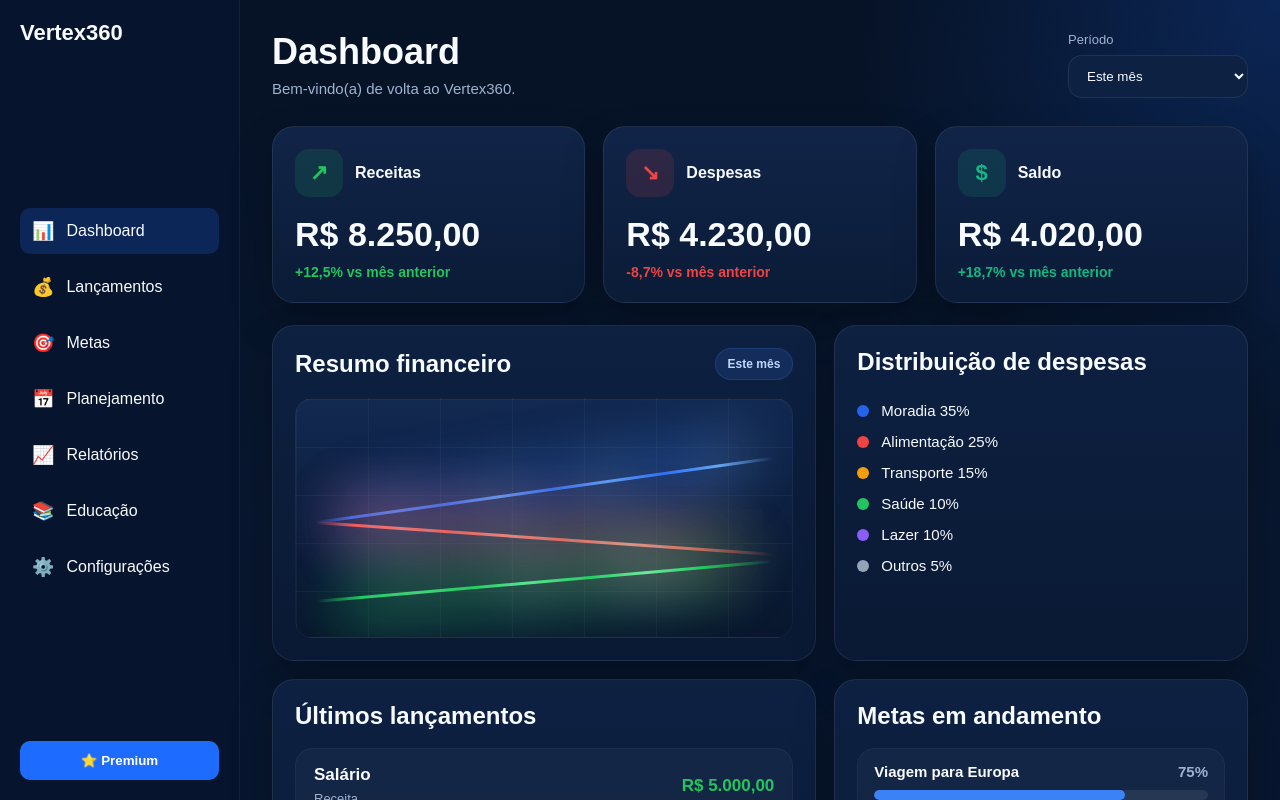
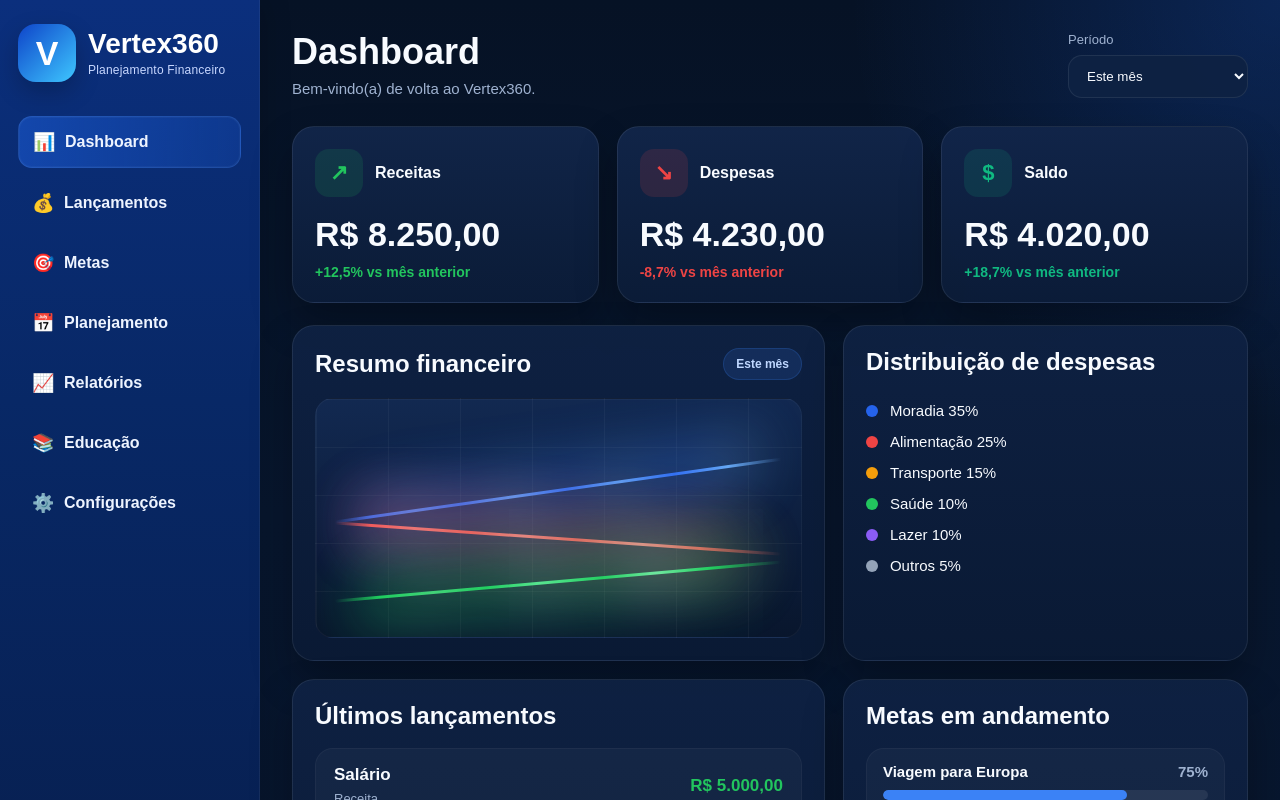
Before and after one commit to paulogomesplanejadorfinanceiro-dot/verte360-app, a React (Vite) app: page / in a window 1280 px wide. Shown: the top 800 px of the page. Built offline with nearby package versions, Linux system fonts and the light colour scheme.

Commit message:
Update Sidebar.jsx

```diff
--- a/src/components/Sidebar.jsx
+++ b/src/components/Sidebar.jsx
@@ -1,57 +1,104 @@
 export default function Sidebar() {
+  const menuItems = [
+    { icon: "📊", label: "Dashboard", active: true },
+    { icon: "💰", label: "Lançamentos" },
+    { icon: "🎯", label: "Metas" },
+    { icon: "📅", label: "Planejamento" },
+    { icon: "📈", label: "Relatórios" },
+    { icon: "📚", label: "Educação" },
+    { icon: "⚙️", label: "Configurações" },
+  ];
+
   return (
-    <div style={styles.sidebar}>
-      <div style={styles.logo}>Vertex360</div>
+    <aside style={styles.sidebar}>
+      <div>
+        <div style={styles.brandBlock}>
+          <div style={styles.logoBox}>
+            <span style={styles.logoV}>V</span>
+          </div>
 
-      <div style={styles.menu}>
-        <MenuItem icon="📊" label="Dashboard" active />
-        <MenuItem icon="💰" label="Lançamentos" />
-        <MenuItem icon="🎯" label="Metas" />
-        <MenuItem icon="📅" label="Planejamento" />
-        <MenuItem icon="📈" label="Relatórios" />
-        <MenuItem icon="📚" label="Educação" />
-        <MenuItem icon="⚙️" label="Configurações" />
+          <div>
+            <div style={styles.logoText}>Vertex360</div>
+            <div style={styles.subtitle}>Planejamento Financeiro</div>
+          </div>
+        </div>
+
+        <nav style={styles.menu}>
+          {menuItems.map((item) => (
+            <div
+              key={item.label}
+              style={{
+                ...styles.menuItem,
+                ...(item.active ? styles.menuItemActive : {}),
+              }}
+            >
+              <span style={styles.menuIcon}>{item.icon}</span>
+              <span style={styles.menuLabel}>{item.label}</span>
+            </div>
+          ))}
+        </nav>
       </div>
 
       <div style={styles.footer}>
-        <button style={styles.upgrade}>
-          ⭐ Premium
-        </button>
+        <button style={styles.premiumButton}>⭐ Premium</button>
       </div>
-    </div>
-  );
-}
-
-function MenuItem({ icon, label, active }) {
-  return (
-    <div
-      style={{
-        ...styles.item,
-        background: active ? "rgba(30,107,255,0.2)" : "transparent",
-      }}
-    >
-      <span style={styles.icon}>{icon}</span>
-      <span>{label}</span>
-    </div>
+    </aside>
   );
 }
 
 const styles = {
   sidebar: {
-    width: "240px",
-    height: "100vh",
-    background: "#06152d",
-    padding: "20px",
+    width: "260px",
+    minHeight: "100vh",
+    background:
+      "linear-gradient(180deg, #0b2f7d 0%, #082866 35%, #071b45 100%)",
+    padding: "24px 18px",
     display: "flex",
     flexDirection: "column",
     justifyContent: "space-between",
-    borderRight: "1px solid rgba(255,255,255,0.05)",
+    borderRight: "1px solid rgba(255,255,255,0.06)",
+    boxShadow: "0 0 30px rgba(0,0,0,0.18)",
   },
 
-  logo: {
-    fontSize: "22px",
-    fontWeight: "700",
-    marginBottom: "30px",
+  brandBlock: {
+    display: "flex",
+    alignItems: "center",
+    gap: "12px",
+    marginBottom: "34px",
+  },
+
+  logoBox: {
+    width: "58px",
+    height: "58px",
+    borderRadius: "18px",
+    background: "linear-gradient(135deg, #0e44c9 0%, #3ec7ff 100%)",
+    display: "flex",
+    alignItems: "center",
+    justifyContent: "center",
+    boxShadow: "0 10px 24px rgba(0,0,0,0.22)",
+    flexShrink: 0,
+  },
+
+  logoV: {
+    fontSize: "34px",
+    fontWeight: "800",
+    color: "#ffffff",
+    lineHeight: 1,
+    fontFamily: "Arial, Helvetica, sans-serif",
+  },
+
+  logoText: {
+    fontSize: "28px",
+    fontWeight: "800",
+    color: "#ffffff",
+    lineHeight: 1.05,
+  },
+
+  subtitle: {
+    fontSize: "12px",
+    color: "#c7d7ff",
+    marginTop: "4px",
+    letterSpacing: "0.2px",
   },
 
   menu: {
@@ -60,32 +107,48 @@ const styles = {
     gap: "10px",
   },
 
-  item: {
+  menuItem: {
     display: "flex",
     alignItems: "center",
     gap: "12px",
-    padding: "12px",
-    borderRadius: "10px",
+    padding: "14px 14px",
+    borderRadius: "14px",
+    color: "#eef4ff",
     cursor: "pointer",
-    transition: "0.2s",
+    transition: "0.2s ease",
   },
 
-  icon: {
+  menuItemActive: {
+    background: "linear-gradient(90deg, rgba(33,111,255,0.40), rgba(33,111,255,0.18))",
+    border: "1px solid rgba(105,167,255,0.18)",
+    boxShadow: "inset 0 0 0 1px rgba(255,255,255,0.03)",
+  },
+
+  menuIcon: {
     fontSize: "18px",
+    width: "20px",
+    textAlign: "center",
+  },
+
+  menuLabel: {
+    fontSize: "16px",
+    fontWeight: "600",
   },
 
   footer: {
-    marginTop: "20px",
+    marginTop: "24px",
   },
 
-  upgrade: {
+  premiumButton: {
     width: "100%",
-    padding: "12px",
-    borderRadius: "10px",
+    padding: "14px 16px",
+    borderRadius: "14px",
     border: "none",
-    background: "#1e6bff",
-    color: "#fff",
-    fontWeight: "600",
+    background: "linear-gradient(90deg, #1e6bff 0%, #47bfff 100%)",
+    color: "#ffffff",
+    fontSize: "15px",
+    fontWeight: "700",
     cursor: "pointer",
+    boxShadow: "0 12px 22px rgba(0,0,0,0.18)",
   },
 };
```
